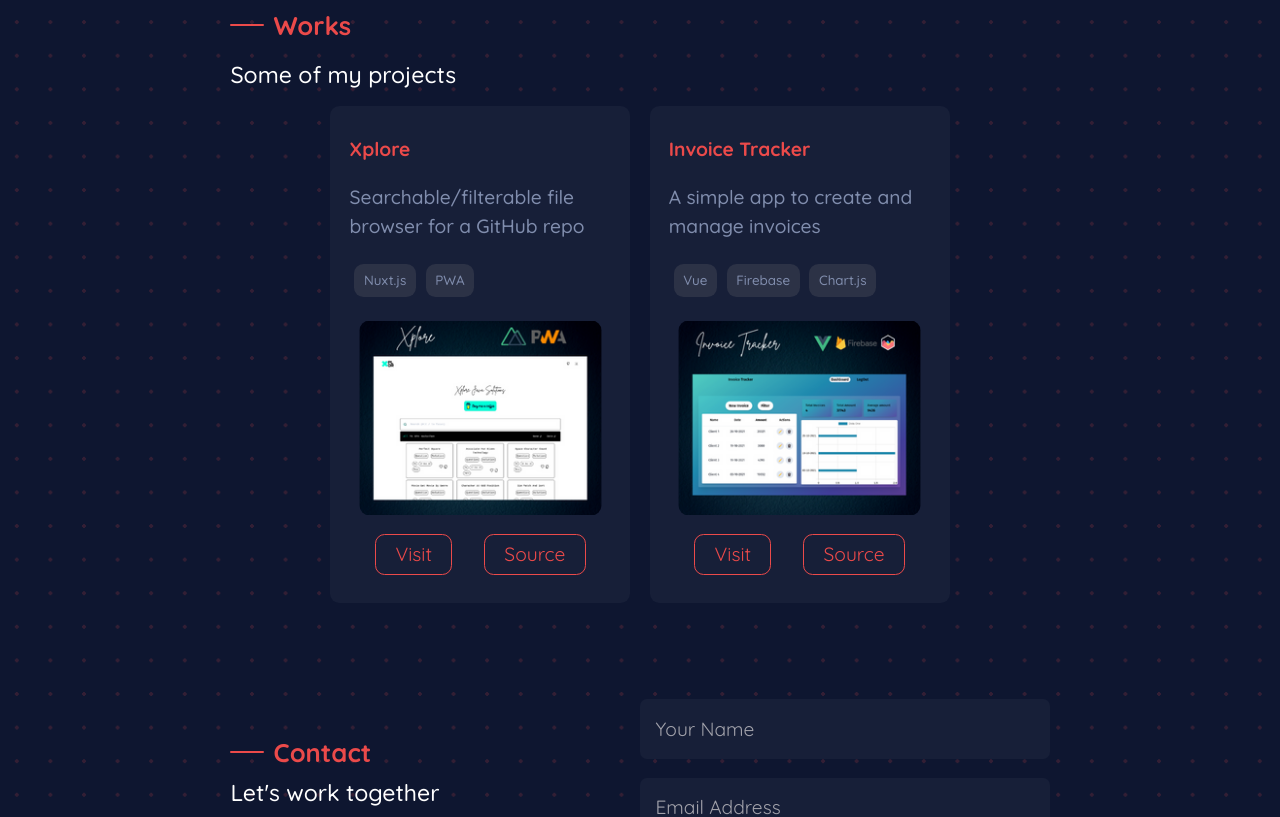
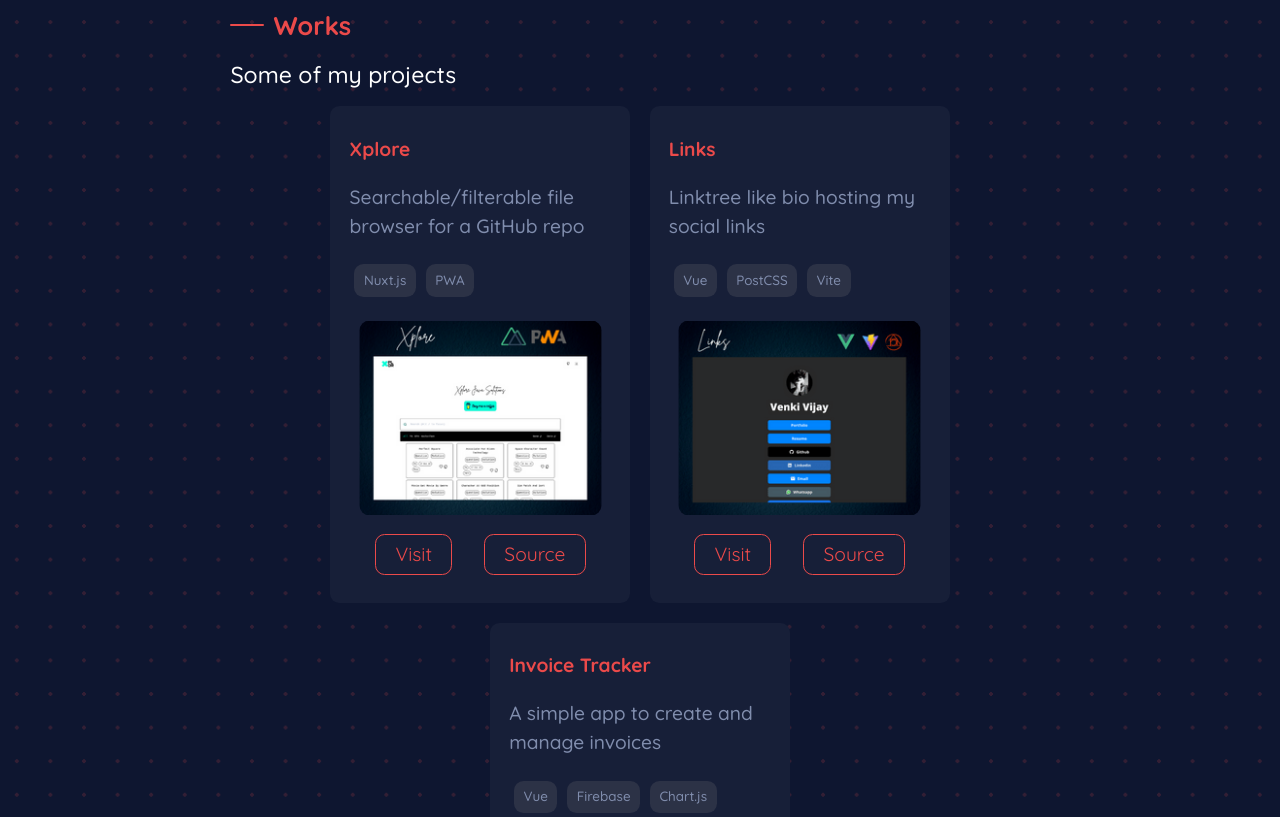
Before and after one commit to venkivijay/portfolio, a Vue app: page /#contact in a window 1280 px wide. Shown: the part 1540-2357 px from the top of the page. Built offline with nearby package versions, Linux system fonts and the light colour scheme; a web font is replaced by a local one.

Commit message:
chore: Add new project

```diff
--- a/src/staticData.js
+++ b/src/staticData.js
@@ -13,6 +13,14 @@ const projects = [
 		image: "xplore",
 		liveURL: "https://xplore.venkivijay.com/",
 		sourceURL: "https://github.com/venkivijay/xplore",
+	},
+	{
+		name: "Links",
+		description: "Linktree like bio hosting my social links",
+		tags: ["Vue", "PostCSS", "Vite"],
+		image: "links",
+		liveURL: "https://links.venkivijay.com/",
+		sourceURL: "https://github.com/venkivijay/links",
 	},
 	{
 		name: "Invoice Tracker",
```
Also changed, not shown: src/assets/images/projects/links.png (added).
